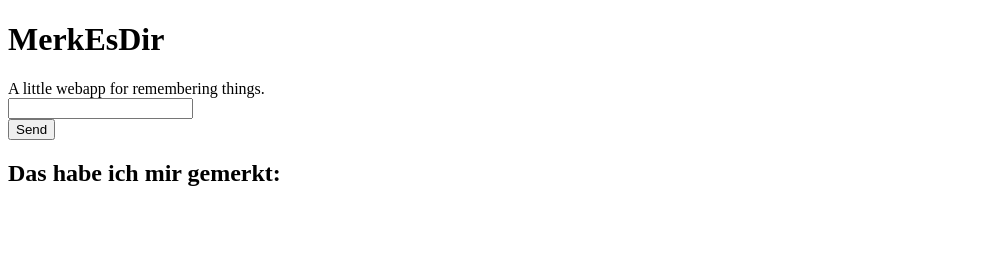
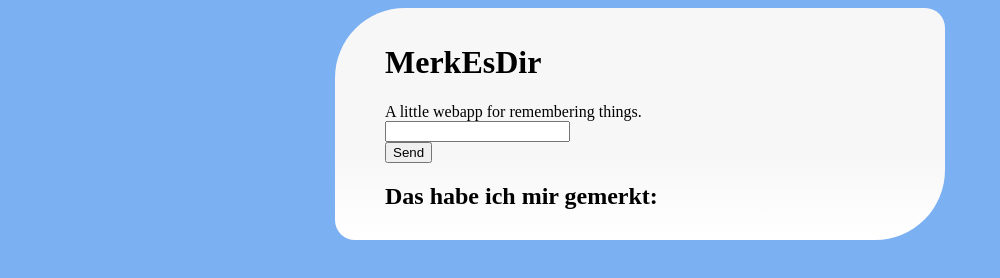
Before and after one commit to rotespferd/MerkEsDir, a plain HTML site: page index.html in a window 1280 px wide. Shown: the whole page, without its empty margins (0-1000 px from the left). Drawn offline with Linux system fonts and the light colour scheme.

Commit message:
Add some basic design with container

```diff
--- a/index.html
+++ b/index.html
@@ -6,6 +6,7 @@
 		<link rel="stylesheet" href="screen.css" title="Screen Style" type="text/css" media="screen">
 	</head>
 	<body>
+		<div id="container">
 			<h1>MerkEsDir</h1>
 			<div id="introduction">
 				A little webapp for remembering things.
@@ -20,6 +21,7 @@
 				<ul id="merkliste">
 				</ul>
 			</div>
+		</div>
 
 
 		<!-- JS always at button -->
--- a/screen.css
+++ b/screen.css
@@ -1,3 +1,18 @@
+body{
+	background-color: #7bb0f2;
+}
+
+#container{
+	background: -webkit-linear-gradient(#f7f7f7 62.58%, #ffffff 100%);
+	width: 550px;
+	margin-left: auto;
+	margin-right: auto;
+
+	padding: 15px 10px 10px 50px;
+
+	border-radius: 70px 20px;
+}
+
 .hidden{
 	display: none;
 }
```
Lines whose indentation alone changed are shown as unchanged.
